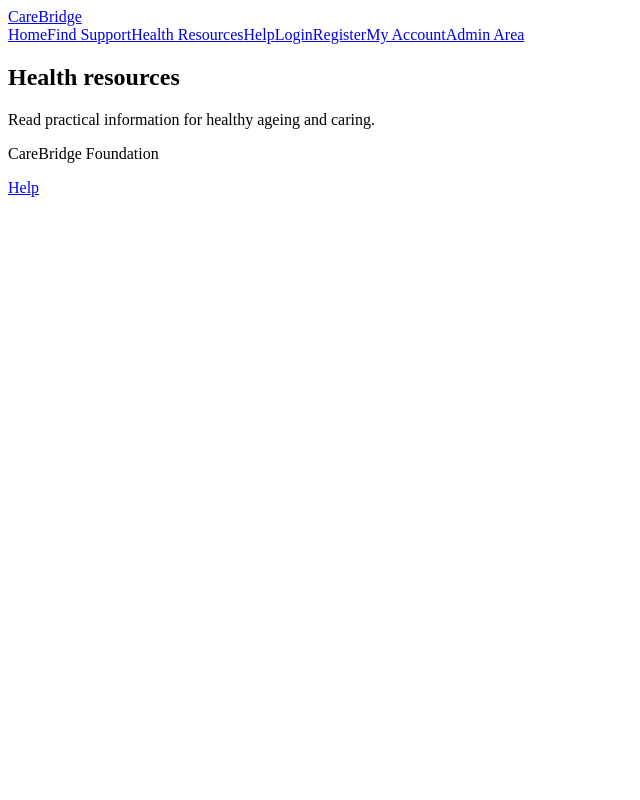
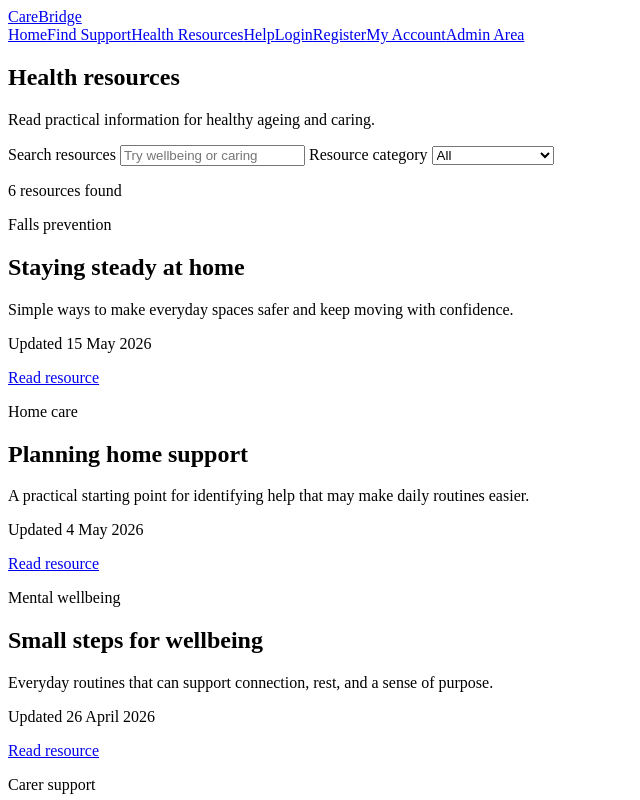
Before and after one commit to rikey123123/FIT5032_2026_Ruiqi_Wang_36668095_ass2, a Vue app: page /resources in a window 1280 px wide. Shown: the top 800 px of the page, without its empty margins (0-640 px from the left). Built offline with nearby package versions, Linux system fonts and the light colour scheme; the HTML template or start-up script is replaced by a standard one.

Commit message:
feat: add searchable health resources

```diff
--- /dev/null
+++ b/src/components/ResourceCard.vue
@@ -0,0 +1,23 @@
+<script setup>
+defineProps({
+  resource: {
+    type: Object,
+    required: true,
+  },
+})
+</script>
+
+<template>
+  <article class="resource-card">
+    <p class="resource-card__category">{{ resource.category }}</p>
+    <h2>{{ resource.title }}</h2>
+    <p>{{ resource.summary }}</p>
+    <p class="resource-card__date">Updated {{ resource.publishedDate }}</p>
+    <RouterLink
+      class="resource-card__link"
+      :to="{ name: 'resource-detail', params: { id: resource.id } }"
+    >
+      Read resource
+    </RouterLink>
+  </article>
+</template>
--- /dev/null
+++ b/src/data/resources.js
@@ -0,0 +1,83 @@
+export const healthResources = [
+  {
+    id: 'staying-steady-at-home',
+    title: 'Staying steady at home',
+    category: 'Falls prevention',
+    summary: 'Simple ways to make everyday spaces safer and keep moving with confidence.',
+    publishedDate: '15 May 2026',
+    content: [
+      'Small changes around the home can reduce common trip hazards. Keep walkways clear, secure loose mats, and make sure frequently used areas have good lighting.',
+      'Comfortable, well-fitting shoes can make moving around the home and community easier. Discuss any new balance concerns with a qualified health professional.',
+      'Gentle, regular movement can support strength and confidence. Choose an activity that feels safe and suits your current ability.',
+    ],
+  },
+  {
+    id: 'planning-home-support',
+    title: 'Planning home support',
+    category: 'Home care',
+    summary: 'A practical starting point for identifying help that may make daily routines easier.',
+    publishedDate: '4 May 2026',
+    content: [
+      'Start by writing down the parts of the day that feel difficult, such as shopping, meals, transport, or housework. This can make it easier to discuss options with family or a service provider.',
+      'Ask providers what support is available, how often it can be arranged, and whether there are any costs. Keep important contact details together in one place.',
+      'Support needs can change over time. Reviewing what is working every few months can help you make adjustments early.',
+    ],
+  },
+  {
+    id: 'small-steps-for-wellbeing',
+    title: 'Small steps for wellbeing',
+    category: 'Mental wellbeing',
+    summary: 'Everyday routines that can support connection, rest, and a sense of purpose.',
+    publishedDate: '26 April 2026',
+    content: [
+      'Keeping a regular routine for meals, rest, and gentle activity can provide helpful structure. It is fine to begin with one small change at a time.',
+      'Staying connected with family, friends, neighbours, or community groups can reduce isolation. A short phone call or local activity may be a useful first step.',
+      'If you are feeling overwhelmed or low for a long time, consider speaking with a trusted health professional or support service.',
+    ],
+  },
+  {
+    id: 'talking-about-carer-support',
+    title: 'Talking about carer support',
+    category: 'Carer support',
+    summary: 'Ideas for carers who need practical information, a break, or someone to talk to.',
+    publishedDate: '12 April 2026',
+    content: [
+      'Caring for another person can involve many practical decisions. Sharing responsibilities with family, friends, or a support service can make the workload more manageable.',
+      'It can help to keep a short list of questions for appointments and service calls. This makes it easier to remember important details when you are busy.',
+      'Taking regular breaks is part of sustainable caring. Explore local carer groups and respite options before you reach a crisis point.',
+    ],
+  },
+  {
+    id: 'everyday-healthy-ageing',
+    title: 'Everyday healthy ageing',
+    category: 'Healthy ageing',
+    summary: 'A clear overview of everyday habits that support independence and wellbeing.',
+    publishedDate: '29 March 2026',
+    content: [
+      'Healthy ageing looks different for everyone. Eating regular meals, keeping appointments, and staying connected are all useful parts of an everyday routine.',
+      'Write down changes you notice in your energy, sleep, mobility, or appetite. Sharing clear information can help a health professional understand your concerns.',
+      'Choose goals that are realistic and enjoyable. Consistent small actions are often easier to maintain than a sudden major change.',
+    ],
+  },
+  {
+    id: 'preparing-for-health-appointments',
+    title: 'Preparing for health appointments',
+    category: 'Home care',
+    summary: 'A short checklist to help you make the most of an upcoming health appointment.',
+    publishedDate: '17 March 2026',
+    content: [
+      'Before an appointment, write down your main questions and any recent changes you have noticed. Bring an updated list of medicines if you have one.',
+      'You may choose to take a family member, friend, or carer with you for support. They can help take notes and remember next steps.',
+      'Ask who to contact if you have more questions after the appointment. Keeping this information with your notes can be helpful later.',
+    ],
+  },
+]
+
+export const resourceCategories = [
+  'All',
+  'Carer support',
+  'Falls prevention',
+  'Healthy ageing',
+  'Home care',
+  'Mental wellbeing',
+]
--- a/src/router/index.js
+++ b/src/router/index.js
@@ -6,6 +6,7 @@ import HomeView from '../views/HomeView.vue'
 import LoginView from '../views/LoginView.vue'
 import NotFoundView from '../views/NotFoundView.vue'
 import RegisterView from '../views/RegisterView.vue'
+import ResourceDetailView from '../views/ResourceDetailView.vue'
 import ResourcesView from '../views/ResourcesView.vue'
 import SupportView from '../views/SupportView.vue'
 
@@ -13,6 +14,7 @@ const routes = [
   { path: '/', name: 'home', component: HomeView },
   { path: '/support', name: 'support', component: SupportView },
   { path: '/resources', name: 'resources', component: ResourcesView },
+  { path: '/resources/:id', name: 'resource-detail', component: ResourceDetailView },
   { path: '/register', name: 'register', component: RegisterView },
   { path: '/login', name: 'login', component: LoginView },
   { path: '/account', name: 'account', component: AccountView },
--- a/src/styles/main.css
+++ b/src/styles/main.css
@@ -77,7 +77,7 @@
   margin-top: 0.75rem;
 }
 
-.service-filters {
+.content-filters {
   display: grid;
   gap: 1rem;
   margin-bottom: 1.5rem;
@@ -127,6 +127,11 @@
   gap: 1rem;
 }
 
+.resource-grid {
+  display: grid;
+  gap: 1rem;
+}
+
 .service-card {
   display: flex;
   flex-direction: column;
@@ -160,6 +165,72 @@
   font-weight: 700;
 }
 
+.resource-card {
+  display: flex;
+  flex-direction: column;
+  gap: 0.85rem;
+  border: 1px solid #d1ddd5;
+  border-radius: 6px;
+  background: #ffffff;
+  padding: 1.25rem;
+}
+
+.resource-card__category,
+.resource-detail__category {
+  color: #1f6b57;
+  font-size: 0.9rem;
+  font-weight: 700;
+}
+
+.resource-card h2 {
+  color: #24312b;
+  font-size: 1.2rem;
+  line-height: 1.3;
+  margin: 0;
+}
+
+.resource-card__date,
+.resource-detail__date {
+  color: #53645a;
+  font-size: 0.95rem;
+}
+
+.resource-card__link {
+  align-self: start;
+  font-weight: 700;
+}
+
+.back-link {
+  display: inline-block;
+  margin-bottom: 1.5rem;
+  font-weight: 700;
+}
+
+.resource-detail__heading {
+  max-width: 46rem;
+  margin-bottom: 2rem;
+}
+
+.resource-detail__heading h1 {
+  margin-top: 0.5rem;
+}
+
+.resource-detail__summary {
+  font-size: 1.15rem;
+}
+
+.resource-detail__date {
+  margin-top: 0.75rem;
+}
+
+.resource-detail__content {
+  max-width: 46rem;
+}
+
+.resource-detail__content p + p {
+  margin-top: 1.25rem;
+}
+
 .empty-state {
   border-left: 4px solid #c86430;
   background: #ffffff;
@@ -190,7 +261,8 @@
     width: min(100% - 3rem, 72rem);
   }
 
-  .service-grid {
+  .service-grid,
+  .resource-grid {
     grid-template-columns: repeat(2, minmax(0, 1fr));
   }
 }
@@ -212,12 +284,13 @@
     padding: 3.5rem 0;
   }
 
-  .service-filters {
+  .content-filters {
     grid-template-columns: minmax(0, 2fr) minmax(12rem, 1fr) auto;
     align-items: end;
   }
 
-  .service-grid {
+  .service-grid,
+  .resource-grid {
     grid-template-columns: repeat(3, minmax(0, 1fr));
   }
 }
--- /dev/null
+++ b/src/views/ResourceDetailView.vue
@@ -0,0 +1,38 @@
+<script setup>
+import { computed } from 'vue'
+import { useRoute } from 'vue-router'
+import { healthResources } from '../data/resources'
+
+const route = useRoute()
+
+const resource = computed(() => {
+  return healthResources.find((item) => item.id === route.params.id)
+})
+</script>
+
+<template>
+  <section class="resource-detail">
+    <RouterLink class="back-link" :to="{ name: 'resources' }">
+      Back to health resources
+    </RouterLink>
+
+    <template v-if="resource">
+      <div class="resource-detail__heading">
+        <p class="resource-detail__category">{{ resource.category }}</p>
+        <h1>{{ resource.title }}</h1>
+        <p class="resource-detail__summary">{{ resource.summary }}</p>
+        <p class="resource-detail__date">Updated {{ resource.publishedDate }}</p>
+      </div>
+
+      <div class="resource-detail__content">
+        <p v-for="paragraph in resource.content" :key="paragraph">
+          {{ paragraph }}
+        </p>
+      </div>
+    </template>
+
+    <div v-else class="empty-state" role="status">
+      This health resource is not available.
+    </div>
+  </section>
+</template>
--- a/src/views/ResourcesView.vue
+++ b/src/views/ResourcesView.vue
@@ -1,6 +1,85 @@
+<script setup>
+import { computed, ref } from 'vue'
+import ResourceCard from '../components/ResourceCard.vue'
+import { healthResources, resourceCategories } from '../data/resources'
+
+const searchTerm = ref('')
+const selectedCategory = ref('All')
+
+const filteredResources = computed(() => {
+  const query = searchTerm.value.trim().toLowerCase()
+
+  return healthResources.filter((resource) => {
+    const matchesCategory =
+      selectedCategory.value === 'All' || resource.category === selectedCategory.value
+    const searchableText = `${resource.title} ${resource.category} ${resource.summary}`.toLowerCase()
+    const matchesSearch = searchableText.includes(query)
+
+    return matchesCategory && matchesSearch
+  })
+})
+
+const hasActiveFilters = computed(() => {
+  return searchTerm.value !== '' || selectedCategory.value !== 'All'
+})
+
+function clearFilters() {
+  searchTerm.value = ''
+  selectedCategory.value = 'All'
+}
+</script>
+
 <template>
-  <section>
-    <h1>Health resources</h1>
-    <p>Read practical information for healthy ageing and caring.</p>
+  <section class="resources-page">
+    <div class="page-introduction">
+      <h1>Health resources</h1>
+      <p>Read practical information for healthy ageing and caring.</p>
+    </div>
+
+    <form class="content-filters" @submit.prevent>
+      <label class="filter-field" for="resource-search">
+        Search resources
+        <input
+          id="resource-search"
+          v-model="searchTerm"
+          type="search"
+          placeholder="Try wellbeing or caring"
+        />
+      </label>
+
+      <label class="filter-field" for="resource-category">
+        Resource category
+        <select id="resource-category" v-model="selectedCategory">
+          <option v-for="category in resourceCategories" :key="category" :value="category">
+            {{ category }}
+          </option>
+        </select>
+      </label>
+
+      <button
+        v-if="hasActiveFilters"
+        class="filter-clear-button"
+        type="button"
+        @click="clearFilters"
+      >
+        Clear filters
+      </button>
+    </form>
+
+    <p class="results-count" aria-live="polite">
+      {{ filteredResources.length }} resource{{ filteredResources.length === 1 ? '' : 's' }} found
+    </p>
+
+    <div v-if="filteredResources.length" class="resource-grid">
+      <ResourceCard
+        v-for="resource in filteredResources"
+        :key="resource.id"
+        :resource="resource"
+      />
+    </div>
+
+    <p v-else class="empty-state" role="status">
+      No health resources match those filters. Try a different search or clear the filters.
+    </p>
   </section>
 </template>
--- a/src/views/SupportView.vue
+++ b/src/views/SupportView.vue
@@ -36,7 +36,7 @@ function clearFilters() {
       <p>Browse local services for older adults and carers.</p>
     </div>
 
-    <form class="service-filters" @submit.prevent>
+    <form class="content-filters" @submit.prevent>
       <label class="filter-field" for="service-search">
         Search services
         <input
```
